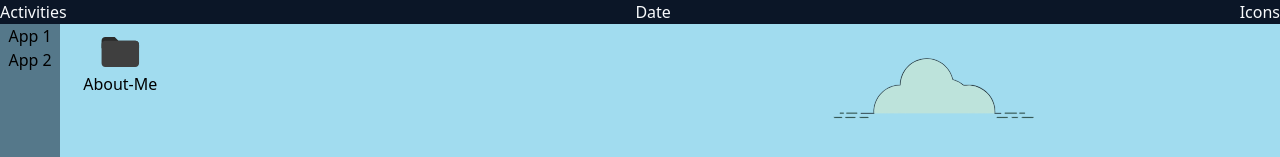
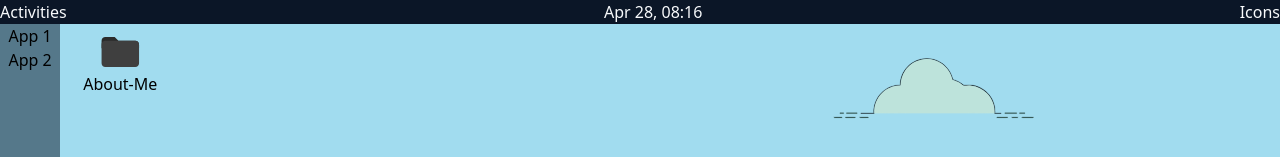
Before and after one commit to nathanjpak/pak-os, a React app: page / in a window 1280 px wide. Shown: the top 157 px of the page. Built offline with nearby package versions, Linux system fonts and the light colour scheme.

Commit message:
add clock

```diff
--- /dev/null
+++ b/src/components/Header/Clock.tsx
@@ -0,0 +1,22 @@
+import { useEffect, useState } from "react";
+
+const Clock = () => {
+  const [dateState, setDateState] = useState(new Date());
+  useEffect(() => {
+    setInterval(() => setDateState(new Date()), 1000 * 60);
+  }, []);
+
+  return (
+    <div>
+      {dateState.toLocaleDateString("en-US", {
+        day: "2-digit",
+        month: "short",
+        hour: "2-digit",
+        minute: "numeric",
+        hour12: false,
+      })}
+    </div>
+  );
+};
+
+export default Clock;
--- a/src/components/Header/index.tsx
+++ b/src/components/Header/index.tsx
@@ -1,8 +1,10 @@
+import Clock from "./Clock";
+
 export const Header = () => {
   return (
     <div className="bg-dark-navy text-slate-50 h-fit w-full flex flex-none justify-between">
       <p>Activities</p>
-      <p>Date</p>
+      <Clock />
       <p>Icons</p>
     </div>
   );
```
